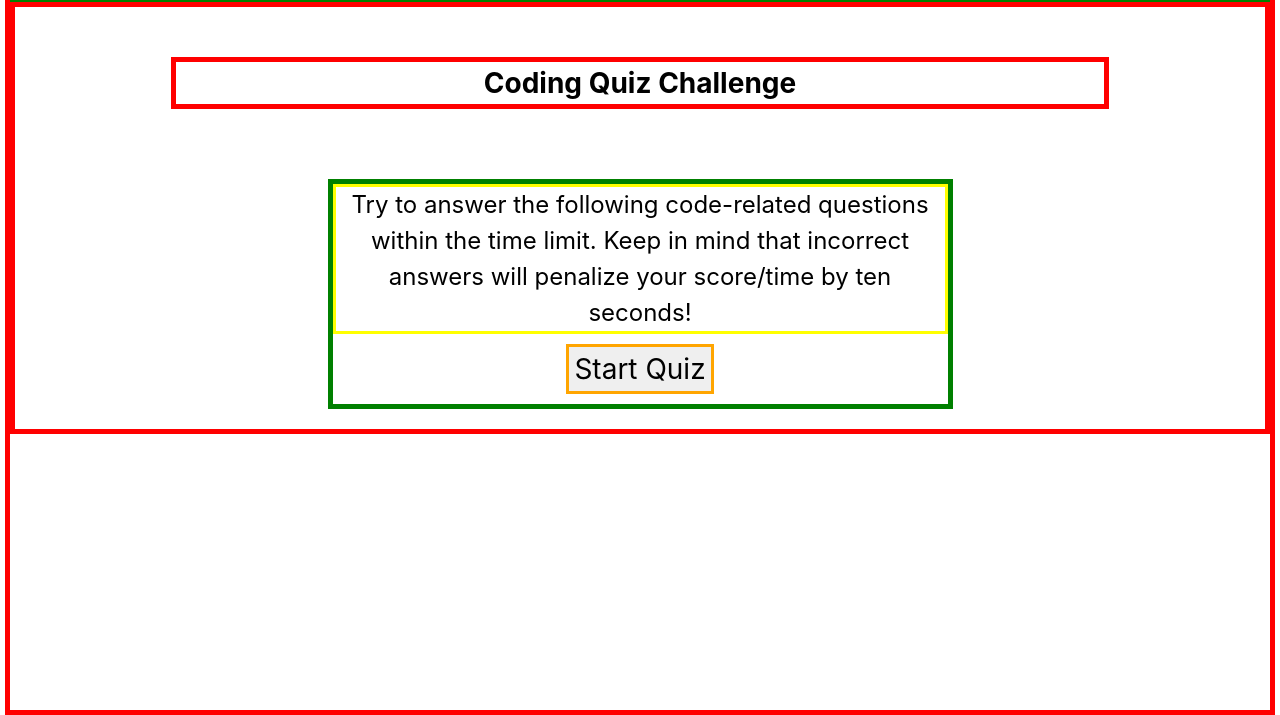
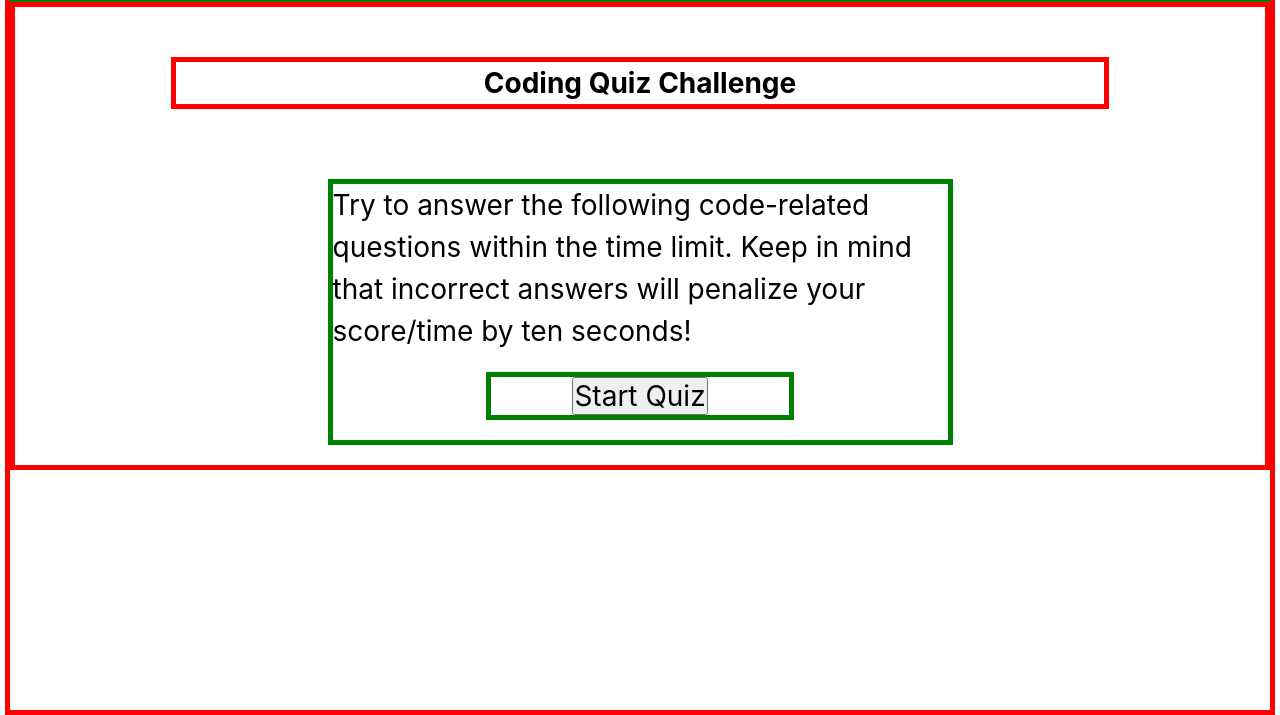
Before and after one commit to bdstpierre/javascript-quiz, a plain HTML site: page index.html in a window 1280 px wide. Both pictures are taken after a click on the button "Start Quiz". Shown: the part 90-805 px from the top of the page. Drawn offline with Linux system fonts and the light colour scheme.

Commit message:
Initial page and start button implemented

```diff
--- a/assets/js/script.js
+++ b/assets/js/script.js
@@ -0,0 +1,30 @@
+var timeEl = document.querySelector(".timer");
+var question = document.querySelector(".question");
+var answer = document.querySelector(".answer");
+var buttonList = ["Start Quiz"];
+var buttonListener = [];
+
+function init(){
+    question.textContent = "Try to answer the following code-related questions within the time limit.  Keep in mind that incorrect answers will penalize your score/time by ten seconds!";
+
+    // var button = document.createElement("button");
+
+    let theButton = document.createElement("button");
+    answer.append(theButton);
+    theButton.append(buttonList[0]);
+
+
+    theButton.addEventListener("click",function(event){
+        event.preventDefault();
+        console.log(event);
+
+        startQuiz();
+    });
+
+}
+
+function startQuiz (){
+    console.log("Quiz Started!");
+}
+
+init();
--- a/index.html
+++ b/index.html
@@ -23,16 +23,18 @@
       <h1>Coding Quiz Challenge</h1>
 
       <div>
-        <p class = "instructions">
-          Try to answer the following code-related questions within the time limit.  Keep in mind that incorrect answers will penalize your score/time by ten seconds!
+        <p class = "question">
+
         </p>
-        <button class = "start">Start Quiz</button>
+        <div class = "answer">
+
+        </div>
       </div>
 
     </div>
 
 
- <!-- <script src="https://code.jquery.com/jquery-3.5.1.min.js"></script>
- <script type="text/javascript" src="./assets/js/script.js"></script> -->
+
+ <script type="text/javascript" src="./assets/js/script.js"></script>
   </body>
 </html>
```
